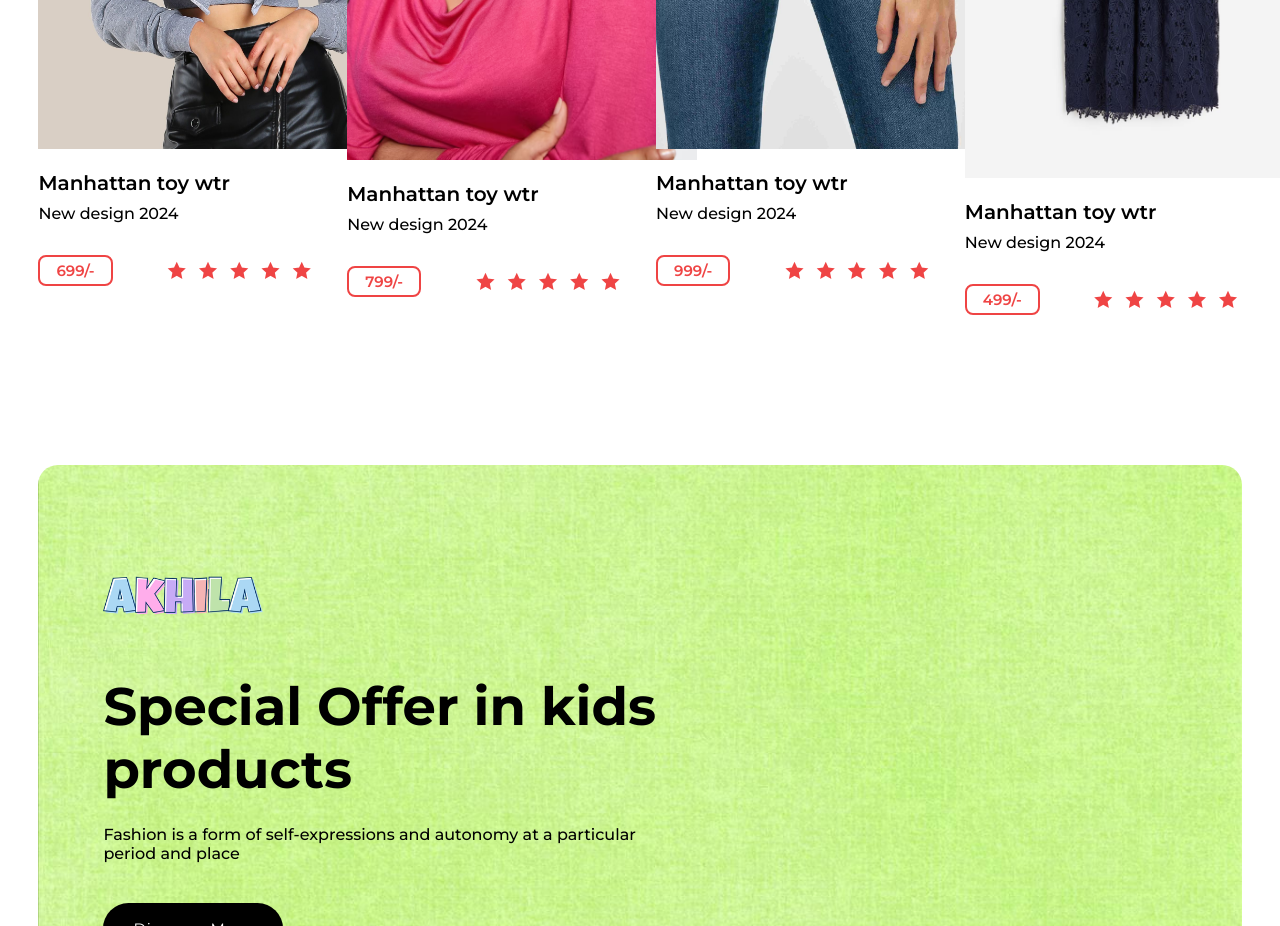
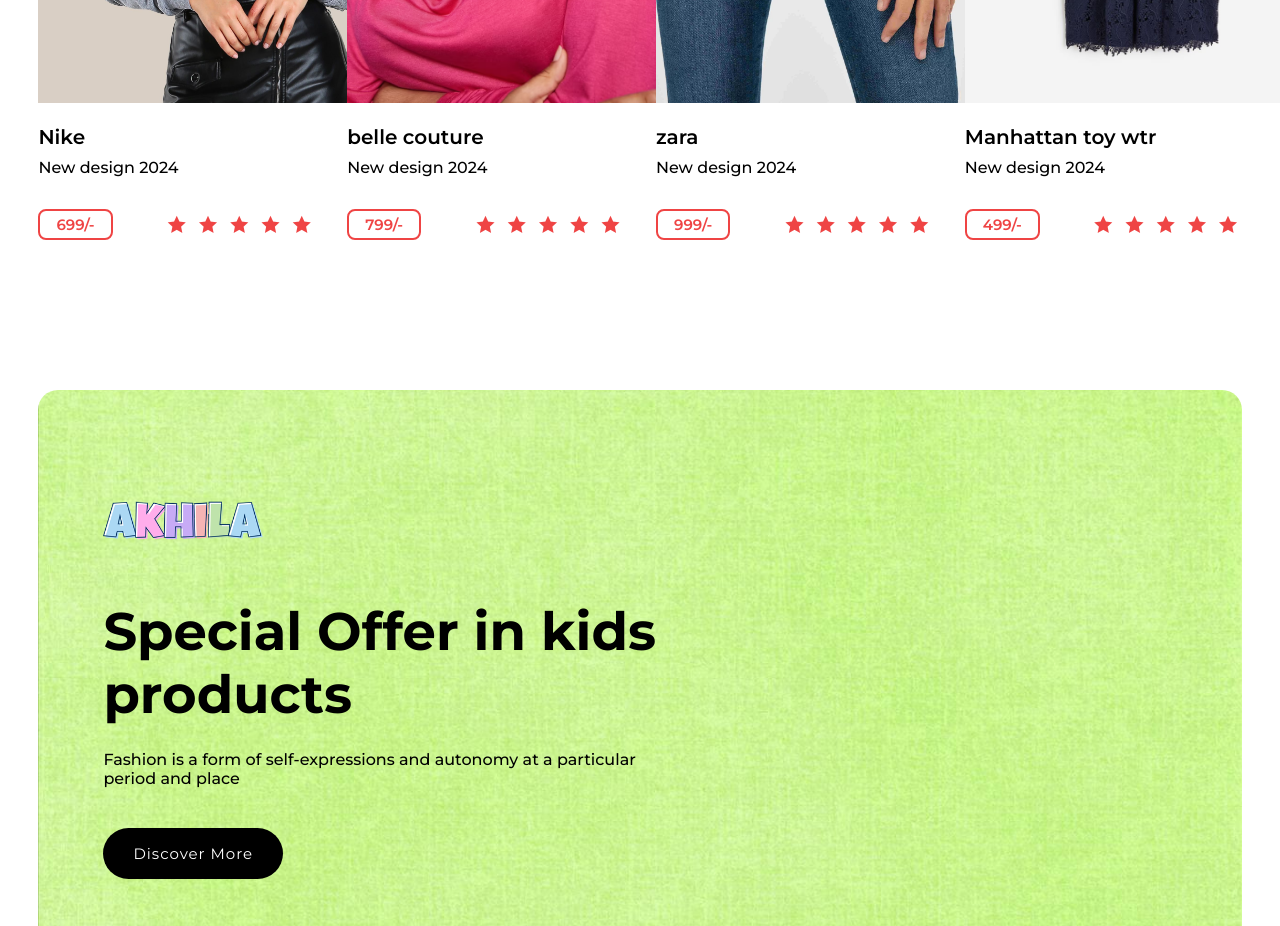
Before and after one commit to akhilasinghbondili/ecommerce, a plain HTML site: page Ecommerce/index.html in a window 1280 px wide. Shown: the part 2260-3186 px from the top of the page. Drawn offline with nearby package versions, Linux system fonts and the light colour scheme; a script that the page names is missing.

Commit message:
ecommerce

```diff
--- a/Ecommerce/akhila.html
+++ b/Ecommerce/index.html
@@ -5,7 +5,7 @@
     <meta charset="UTF-8">
     <meta name="viewport" content="width=device-width, initial-scale=1.0">
     <title>Shopping Website</title>
-    <link rel="stylesheet" href="./akhila.css">
+    <link rel="stylesheet" href="./style.css">
     <link href="https://cdn.jsdelivr.net/npm/remixicon@4.2.0/fonts/remixicon.css" rel="stylesheet" />
     <link href='https://unpkg.com/boxicons@2.1.4/css/boxicons.min.css' rel='stylesheet'>
 </head>
@@ -101,7 +101,7 @@
                 <div class="box-img">
                     <img src="./modern.jpg">
                 </div>
-                <h3>Manhattan toy wtr</h3>
+                <h3>Nike</h3>
                 <h4>New design 2024</h4>
                 <div class="inbox">
                     <div>
@@ -124,7 +124,7 @@
                 <div class="box-img">
                     <img src="./pink.avif">
                 </div>
-                <h3>Manhattan toy wtr</h3>
+                <h3>belle couture</h3>
                 <h4>New design 2024</h4>
                 <div class="inbox">
                     <div>
@@ -147,7 +147,7 @@
                 <div class="box-img">
                     <img src="./jeans-skinny-tiro-alto.webp">
                 </div>
-                <h3>Manhattan toy wtr</h3>
+                <h3>zara</h3>
                 <h4>New design 2024</h4>
                 <div class="inbox">
                     <div>
--- a/Ecommerce/akhila.css
+++ b/Ecommerce/style.css
@@ -249,7 +249,7 @@ span {
 
 .box-img img{
     width: 350px;
-    height: auto;
+    height: 450px;
     margin-bottom: 1.2rem;
     transition: all .45s ease;
 }
```
Also changed, not shown: Ecommerce/script.js (renamed from Ecommerce/akhila.js).
